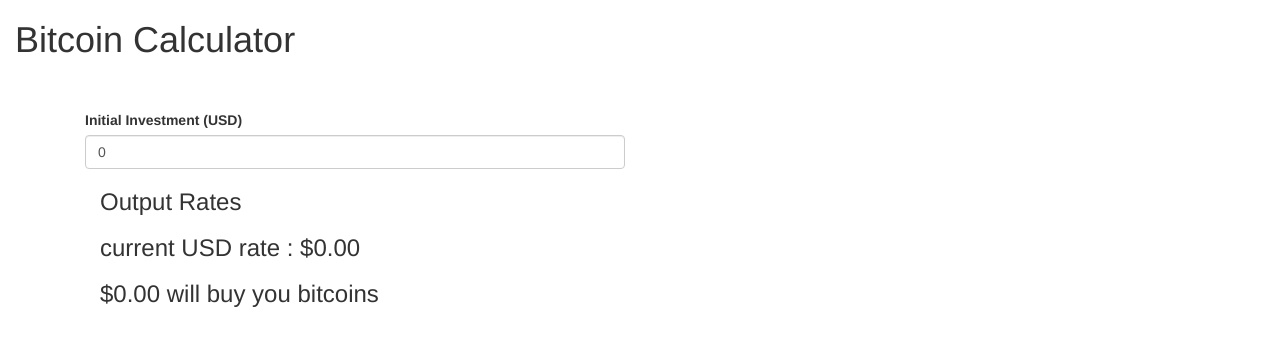
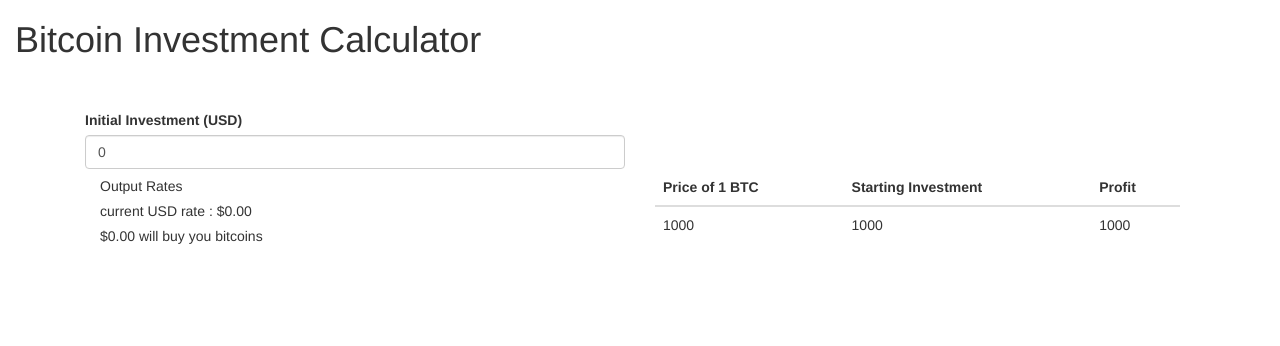
Before and after one commit to Bbouley/angular-bitcoin-2, a plain HTML site: page index.html in a window 1280 px wide. Drawn offline with nearby package versions, Linux system fonts and the light colour scheme; no server answers.

Commit message:
added table to output template

```diff
--- a/components/header/header_controller.js
+++ b/components/header/header_controller.js
@@ -1,3 +1,3 @@
 headerApp.controller('HeaderController', function($scope){
-  $scope.title = 'Bitcoin Calculator';
+  $scope.title = 'Bitcoin Investment Calculator';
 });
--- a/components/output/output-template.html
+++ b/components/output/output-template.html
@@ -1,6 +1,30 @@
+<div class = 'col-xs-6'>
 
-<h3>Output Rates</h3>
+  <h5>Output Rates</h5>
 
-<h3>current USD rate : {{homeService.USDrate | currency:USD}}</h3>
+  <h5>current USD rate : {{homeService.USDrate | currency:USD}}</h5>
 
-<h3>{{homeService.startingAmount | currency:USD }} will buy you {{homeService.totalBitcoins | number: 2}} bitcoins</h3>
+  <h5>{{homeService.startingAmount | currency:USD }} will buy you {{homeService.totalBitcoins | number: 2}} bitcoins</h5>
+
+</div>
+
+<div class = 'col-xs-6'>
+
+  <table class = 'table'>
+    <thead>
+      <tr>
+        <th>Price of 1 BTC</th>
+        <th>Starting Investment</th>
+        <th>Profit</th>
+      </tr>
+    </thead>
+    <tbody>
+      <tr>
+        <td>1000</td>
+        <td>1000</td>
+        <td>1000</td>
+      </tr>
+    </tbody>
+  </table>
+
+</div>
--- a/components/output/output.html
+++ b/components/output/output.html
@@ -1,9 +1,5 @@
 <div class = 'col-xs-12' ng-controller = 'OutputController'>
-
-  <div class = 'col-xs-6'>
 
     <output-directive></output-directive>
 
-  </div>
-
 </div>
```
